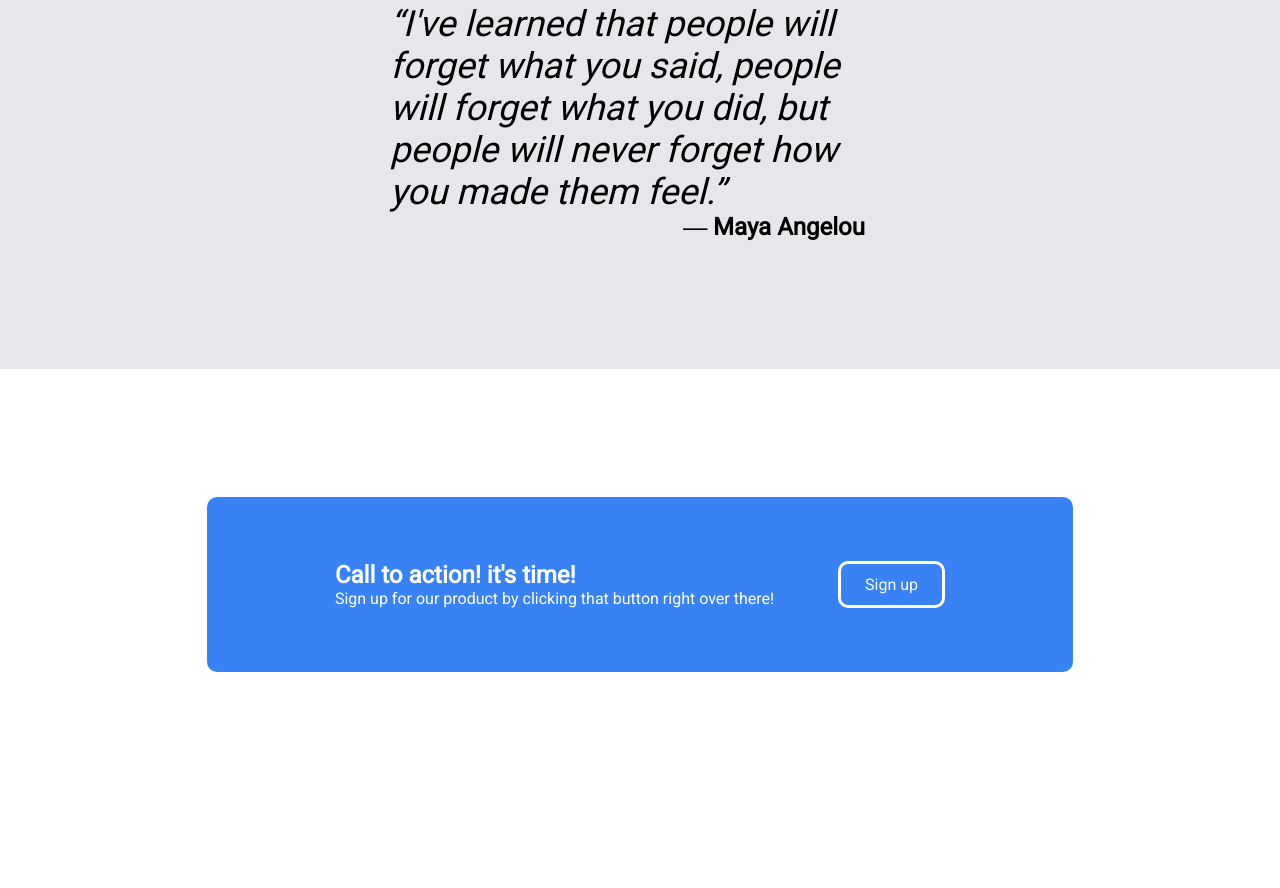
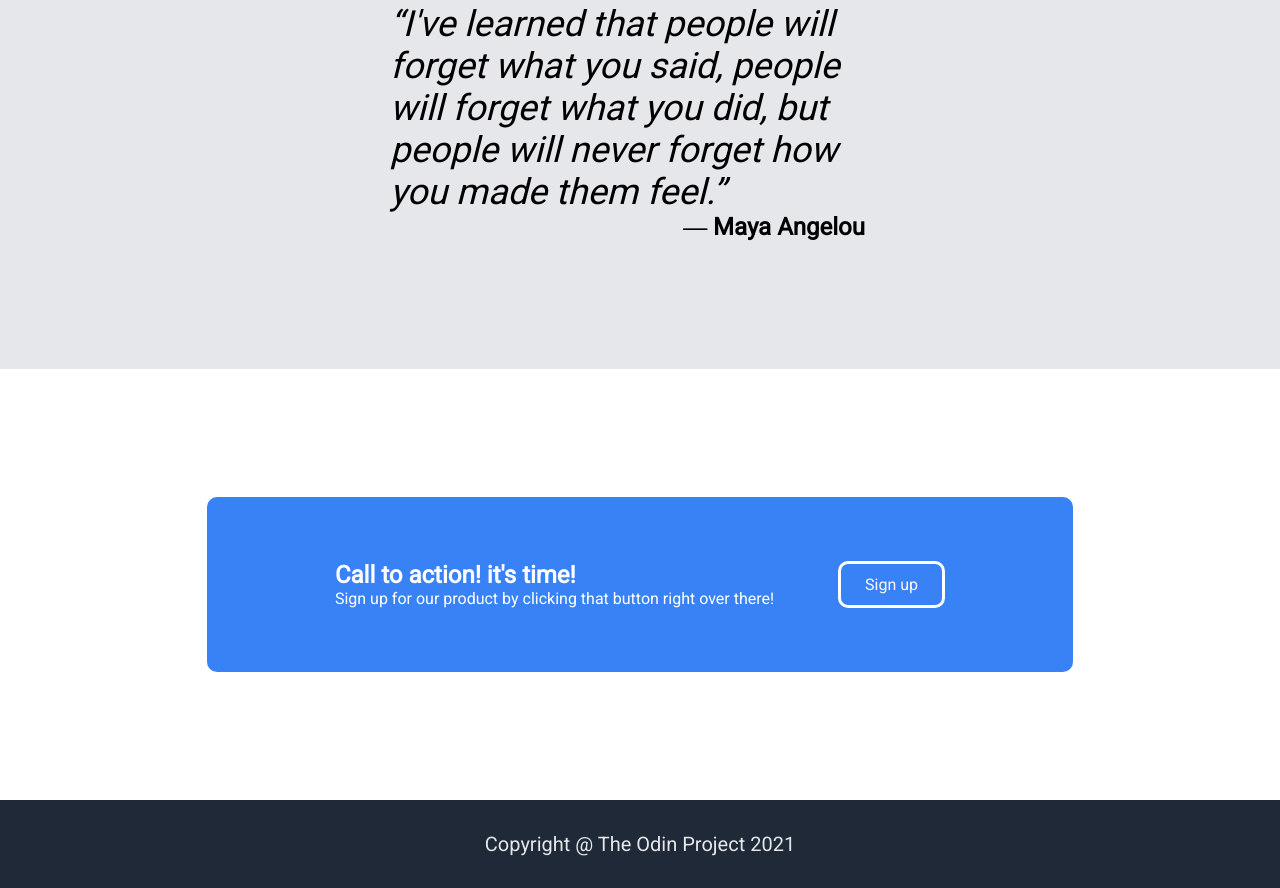
Before and after one commit to faisalswazir/landing-page, a plain HTML site: page index.html in a window 1280 px wide. Shown: the part 1082-1970 px from the top of the page. Before the commit the page ends 1882 px from the top, so only its background shows below. Drawn offline with Linux system fonts and the light colour scheme.

Commit message:
Build footer

```diff
--- a/index.html
+++ b/index.html
@@ -73,5 +73,12 @@
         </div>
     </div>
 
+
+    <!-- Footer -->
+
+    <div class="footer">
+        Copyright @ The Odin Project 2021
+    </div>
+
 </body>
 </html>
--- a/style.css
+++ b/style.css
@@ -188,3 +188,14 @@ ul{
     border: 3px solid white;
 
 }
+
+/* Footer */
+
+.footer{
+    background-color: #1f2937;
+    font-size: 20px;
+    display: flex;
+    justify-content: center;
+    padding:32px 0;
+    color: #e5e7eb;
+}
```
